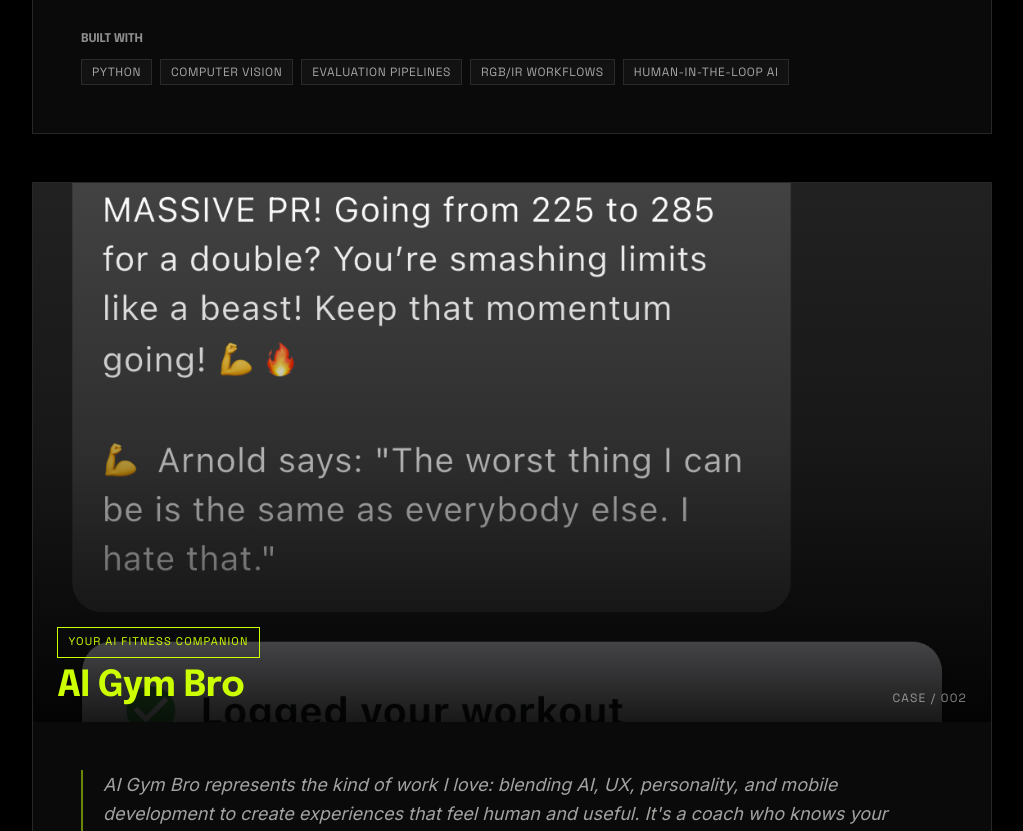
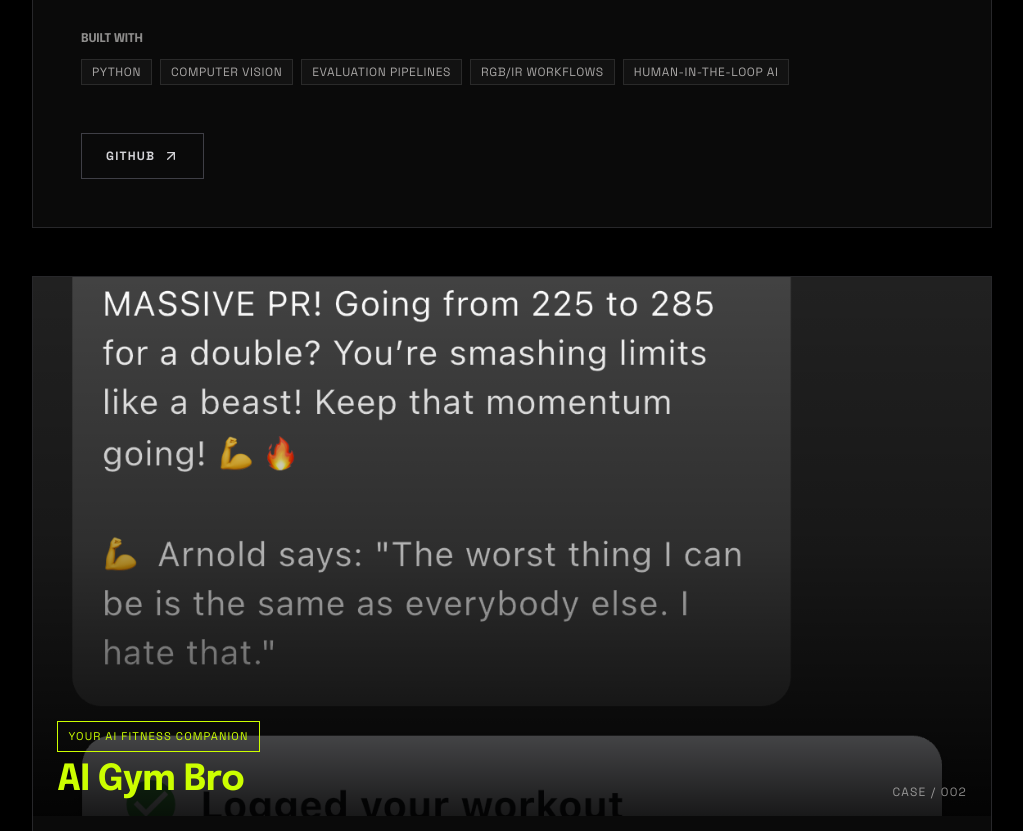
Before and after one commit to Nocean99/noahcrousewebsite, a Next.js app: page /case-studies in a window 1280 px wide. Shown: the part 2180-3011 px from the top of the page, without its empty margins (256-1279 px from the left). Built offline with nearby package versions, Linux system fonts and the light colour scheme.

Commit message:
Add Aegis GitHub link

```diff
--- a/app/case-studies/page.tsx
+++ b/app/case-studies/page.tsx
@@ -60,7 +60,7 @@
     whatILearned:
       'Review strategy should depend on sensor modality. RGB vehicle evidence benefited from semantic cleanup, while infrared evidence performed better with fast local hot-blob triage when the signal was already strong.',
     techStack: ['Python', 'Computer Vision', 'Evaluation Pipelines', 'RGB/IR Workflows', 'Human-in-the-loop AI'],
-    links: [],
+    links: [{ label: 'GitHub', href: 'https://github.com/Nocean99/Aegis' }],
     benchmark: [
       { modality: 'RGB', strategy: 'Local vehicle proposals', images: '500', precision: '50.0%', recall: '100.0%', f1: '66.7%' },
       { modality: 'RGB', strategy: 'API semantic review', images: '100', precision: '73.2%', recall: '95.3%', f1: '82.8%' },
```
